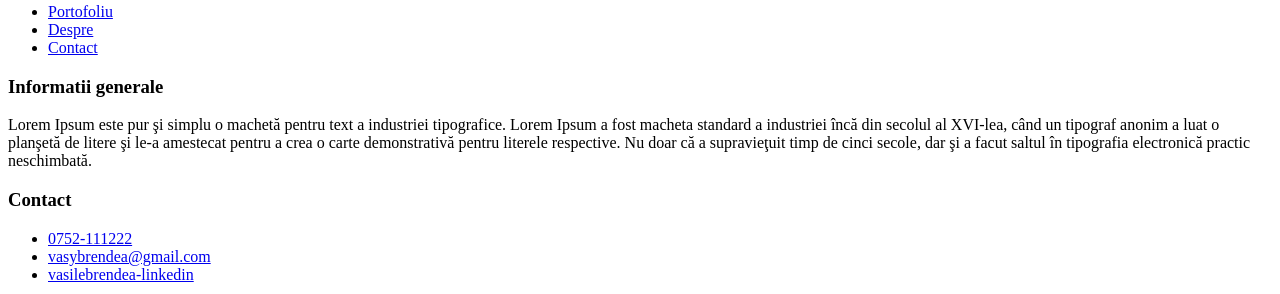
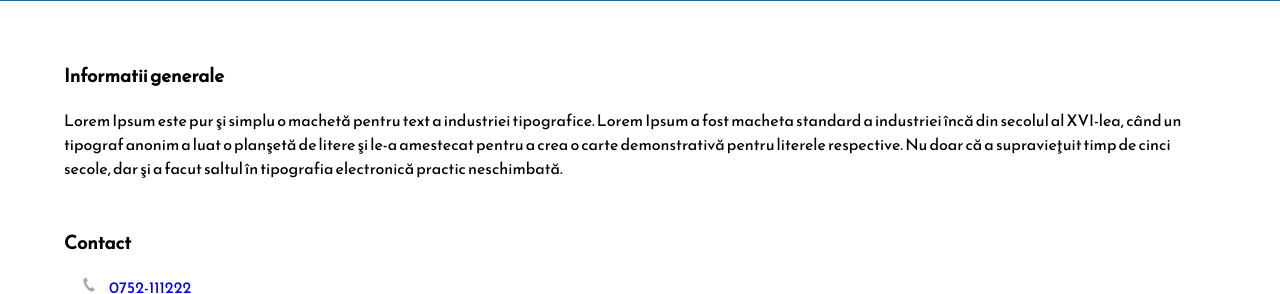
Before and after one commit to vasilebrendea/CV-Prezentare-2019, a plain HTML site: page PROJECT1/pages/Contact.html in a window 1280 px wide. Shown: the part 124-418 px from the top of the page. Drawn offline with Linux system fonts and the light colour scheme; the site is published under a folder, as on GitHub Pages, so addresses that start at the root find nothing; files whose address does not match are found by name.

Commit message:
modificari finale

```diff
--- a/PROJECT1/pages/Contact.html
+++ b/PROJECT1/pages/Contact.html
@@ -3,10 +3,10 @@
  <head>
     <meta charset="utf-8">
     <title>B. Vasile | WEB DEVELOPER</title>
-    <link rel="stylesheet" href="/CSS/simplepresentation.css">
+    <link rel="stylesheet" href="../CSS/simplepresentation.css">
     <link href="https://fonts.googleapis.com/css?family=Reem+Kufi" rel="stylesheet">
     <link href="https://fonts.googleapis.com/css?family=Black+Ops+One" rel="stylesheet">
-    <link rel="stylesheet" href="/CSS/responsive.css">
+    <link rel="stylesheet" href="../CSS/responsive.css">
     <meta name="viewport" content="width=device-width, initial-scale=1.0">
  </head>
  <body>
```
Also changed, not shown: PROJECT1/pages/Despre.html (+2 -2 lines).
